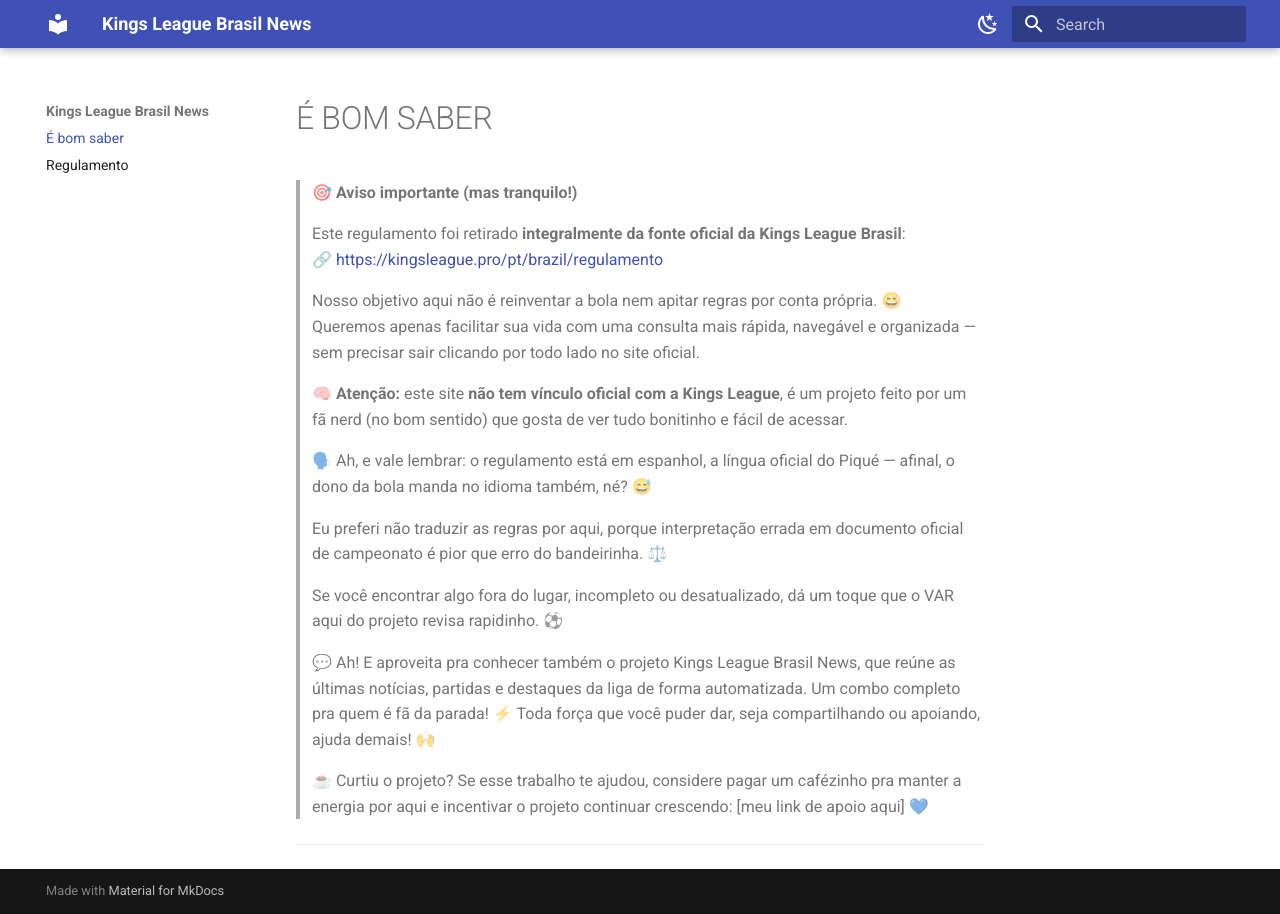
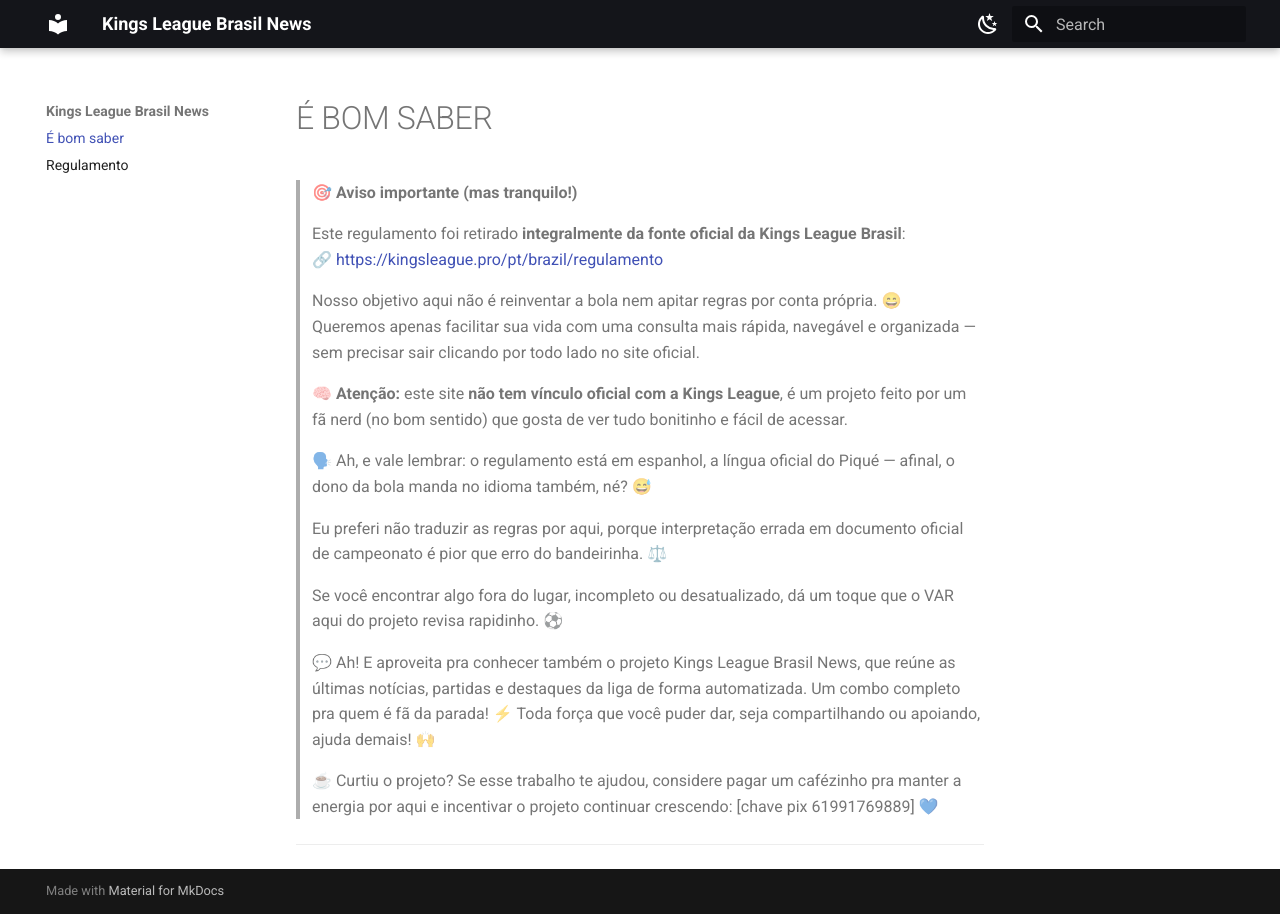
Before and after one commit to hudsoneloicamargos/kings_league_regulamento, an MkDocs documentation site: the page built from docs/index.md, in a window 1280 px wide. Built offline with MkDocs 1.6.1 and Material for MkDocs 9.7.7, drawn with Linux system fonts in a browser that asks for light colours.

Commit message:
Atualizações para o site do evento

```diff
--- a/docs/index.md
+++ b/docs/index.md
@@ -19,6 +19,6 @@
 > 💬 Ah! E aproveita pra conhecer também o projeto Kings League Brasil News, que reúne as últimas notícias, partidas e destaques da liga de forma automatizada. Um combo completo pra  quem é fã da parada! ⚡
 > Toda força que você puder dar, seja compartilhando ou apoiando, ajuda demais! 🙌
 >
-> ☕ Curtiu o projeto? Se esse trabalho te ajudou, considere pagar um cafézinho pra manter a energia por aqui e incentivar o projeto continuar crescendo: [meu link de apoio aqui] 💙
+> ☕ Curtiu o projeto? Se esse trabalho te ajudou, considere pagar um cafézinho pra manter a energia por aqui e incentivar o projeto continuar crescendo: [chave pix 61991769889] 💙
 
 ---
--- a/mkdocs.yml
+++ b/mkdocs.yml
@@ -3,8 +3,8 @@
   name: material
   palette:
     - scheme: default
-      primary: indigo
-      accent: pink
+      primary: black
+      accent: blue
       toggle:
         icon: material/weather-night
         name: Modo escuro
```
Also changed, not shown: site/404.html, site/index.html, site/regulamento/index.html.
